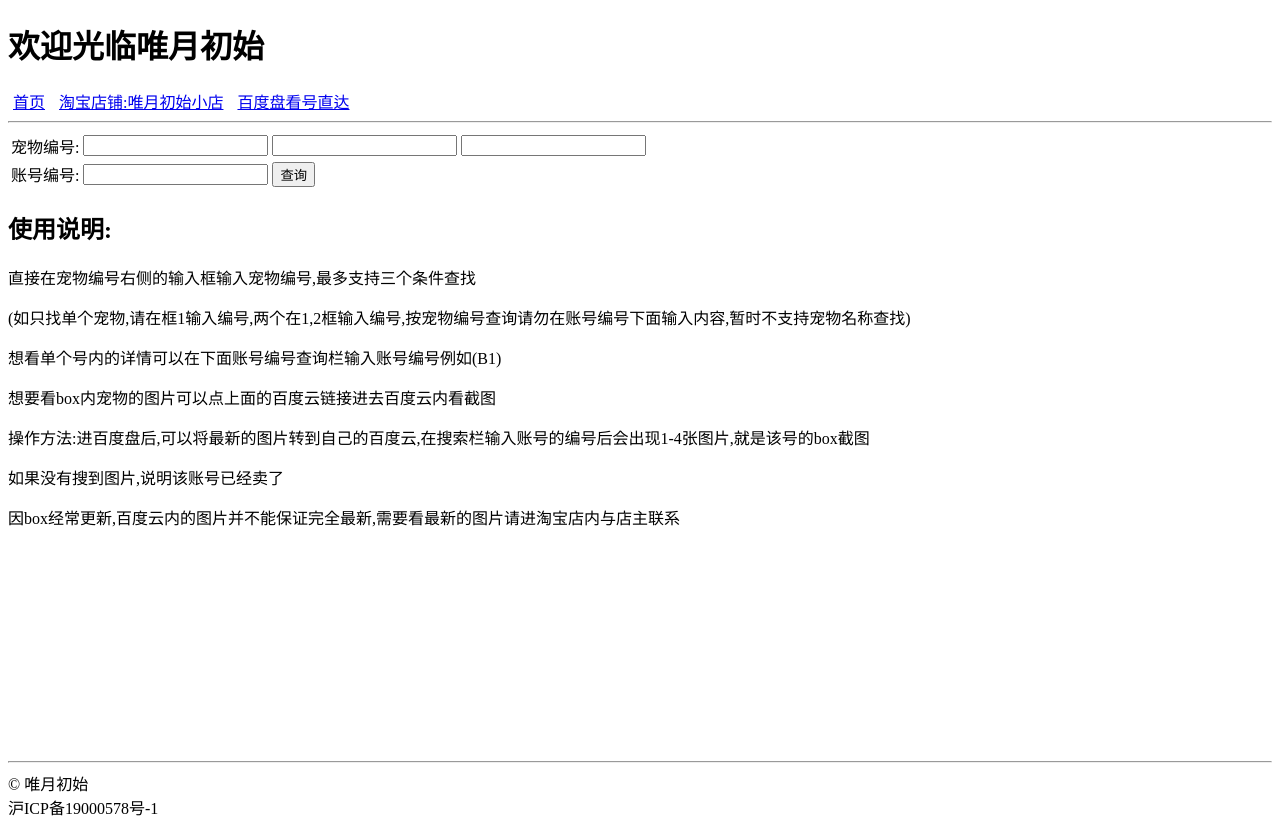
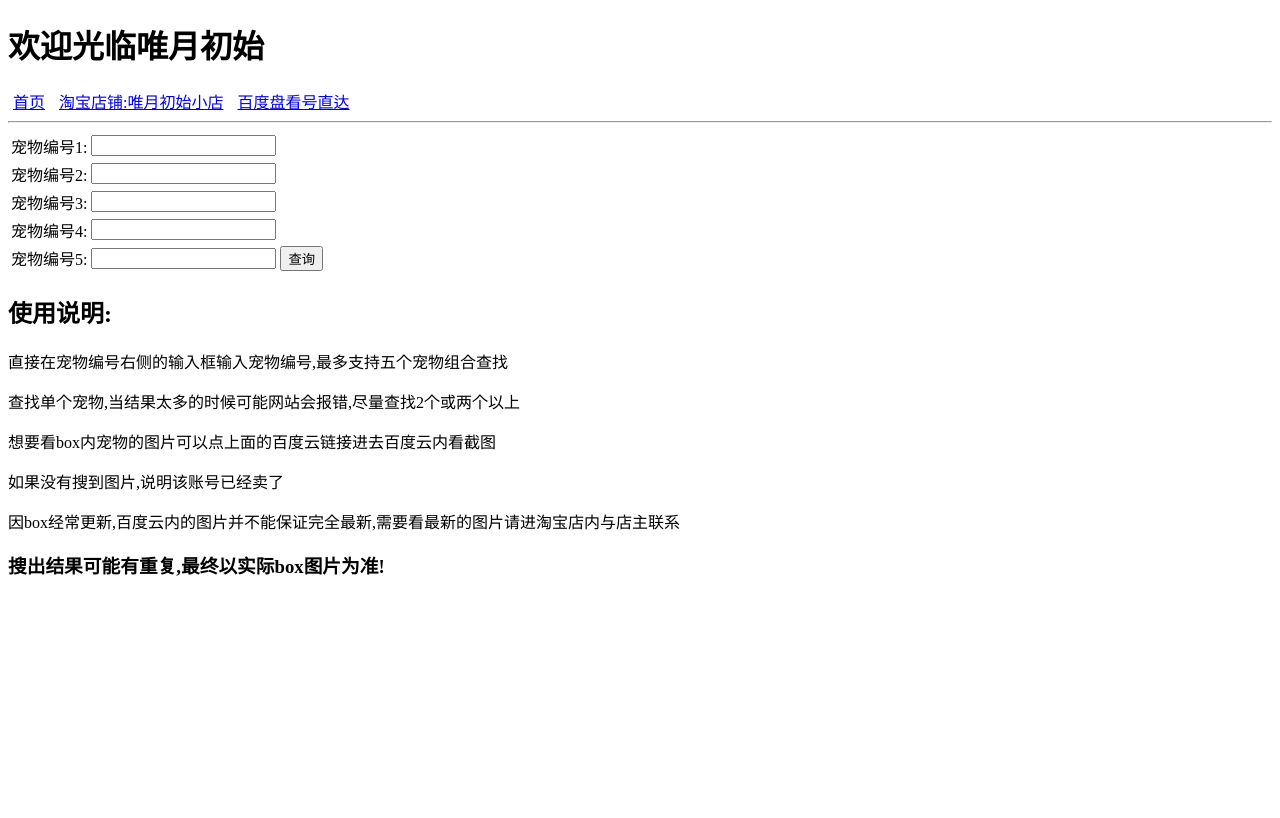
Before and after one commit to weiyuecn5/mysite, a Django app: page / in a window 1280 px wide. Shown: the top 818 px of the page. Run offline with Django 3.2, Linux system fonts and the light colour scheme.

Commit message:
3.24 更新首页代码

```diff
--- a/pad/views.py
+++ b/pad/views.py
@@ -1,50 +1,45 @@
 from django.shortcuts import render
+import time
 from django.http import HttpResponse
-import time
-from .models import *
+from .models import shujuku,duizhao
 
 def index(request):
     if request.method=='GET':
-        return render(request,'index.html')
+        return render(request, 'index.html')
     else:
-        tj_1 = request.POST.get("tj_1")
-        tj_2 = request.POST.get("tj_2")
-        tj_3 = request.POST.get("tj_3")
-        tj_4 = request.POST.get("tj_4")
+        bh_1=request.POST.get('bh_1')
+        bh_2=request.POST.get('bh_2')
+        bh_3=request.POST.get('bh_3')
+        bh_4=request.POST.get('bh_4')
+        bh_5=request.POST.get('bh_5')
+        if bh_1 and bh_2 and bh_3 and bh_4 and bh_5:
+            shujus=shujuku.objects.filter(宠物__icontains=bh_1).filter(宠物__icontains=bh_2).filter(宠物__icontains=bh_3).filter(宠物__icontains=bh_4).filter(宠物__icontains=bh_5)
+            for shuju in shujus:
+                shuju.宠物=chuli(shuju.宠物)
+            return render(request, 'jg.html', {'shuju': shujus, 'shuliang': len(shujus)})
+        elif bh_1 and bh_2 and bh_3 and bh_4:
+            shujus=shujuku.objects.filter(宠物__icontains=bh_1).filter(宠物__icontains=bh_2).filter(宠物__icontains=bh_3).filter(宠物__icontains=bh_4)
+            for shuju in shujus:
+                shuju.宠物=chuli(shuju.宠物)
+            return render(request, 'jg.html', {'shuju': shujus, 'shuliang': len(shujus)})
+        elif bh_1 and bh_2 and bh_3:
+            shujus=shujuku.objects.filter(宠物__icontains=bh_1).filter(宠物__icontains=bh_2).filter(宠物__icontains=bh_3)
+            for shuju in shujus:
+                shuju.宠物=chuli(shuju.宠物)
+            return render(request, 'jg.html', {'shuju': shujus, 'shuliang': len(shujus)})
+        elif bh_1 and bh_2:
+            shujus=shujuku.objects.filter(宠物__icontains=bh_1).filter(宠物__icontains=bh_2)
+            for shuju in shujus:
+                shuju.宠物=chuli(shuju.宠物)
+            return render(request, 'jg.html', {'shuju': shujus, 'shuliang': len(shujus)})
+        elif bh_1:
+            shujus=shujuku.objects.filter(宠物__icontains=bh_1)
+            for shuju in shujus:
+                shuju.宠物=chuli(shuju.宠物)
+            return render(request, 'jg.html', {'shuju': shujus, 'shuliang': len(shujus)})
+        else:
+            return render(request, 'index.html')
 
-        try:
-            cxjg = []
-            if tj_4:
-                cxjg.append(get_data(tj_4))
-                # print(cxjg)
-                return render(request, 'jg.html', {'shuju': cxjg,'shuliang':len(cxjg)})
-            elif tj_1 and tj_2 and tj_3:
-                for cw in shujuku.objects.all():
-                    if tj_1 in cw.宠物 and tj_2 in cw.宠物 and tj_3 in cw.宠物:
-                        cxjg.append(get_data(cw.账号编号))
-                if len(cxjg)>0:
-                    return render(request, 'jg.html', {'shuju': cxjg,'shuliang':len(cxjg)})
-                else:
-                    return render(request, 'jg.html', {'shuju': cxjg,'shuliang':len(cxjg)})
-            elif tj_1 and tj_2:
-                for cw in shujuku.objects.all():
-                    if tj_1 in cw.宠物 and tj_2 in cw.宠物:
-                        cxjg.append(get_data(cw.账号编号))
-                if len(cxjg)>0:
-                    return render(request, 'jg.html', {'shuju': cxjg,'shuliang':len(cxjg)})
-                else:
-                    return render(request, 'jg.html', {'shuju': cxjg,'shuliang':len(cxjg)})
-            elif tj_1:
-                for cw in shujuku.objects.all():
-                    if tj_1 in cw.宠物:
-                        cxjg.append(get_data(cw.账号编号))
-                if len(cxjg)>0:
-                    return render(request, 'jg.html', {'shuju': cxjg,'shuliang':len(cxjg)})
-                else:
-                    return render(request, 'jg.html', {'shuju': cxjg,'shuliang':len(cxjg)})
-        except:
-                return render(request,'jg.html',{'shuliang':0})
-        return  render(request,'jg.html',{'shuliang':0})
 
 def addshuju(request):
     if request.method == 'GET':
@@ -101,24 +96,28 @@ def add(request,zhid,st='0',dj='0',cw='0'): #/账号编号/石头数量/等级/
         shuju.save()
         return HttpResponse('账号:%s 已更新!' % zhid)
 
-
-def get_data(a):
-    all_cw='' #所有处理过的宠物数据
-    li=[]
-    shuju = shujuku.objects.get(账号编号=a)
-    for data in shuju.宠物.split(','):
+def chuli(cw):
+    cw_1 = '\n7w5宠物:\n'
+    cw_2 = '5w宠物:\n'
+    cw_3 = '6000宠物:\n'
+    cw_4 = '15000宠物:\n'
+    cw_5 = '其他宠物:\n'
+    for data in cw.split(','):
         if len(data) > 4 or len(data) < 3:
             continue
         else:
             try:
                 a = duizhao.objects.get(pk=data)
-                all_cw = all_cw + '[' + a.宠物编号 + a.宠物名字 + '] '
-                shuju.宠物 = all_cw
+                if int(a.宠物价值)==75000:
+                    cw_1=cw_1+'[' + a.宠物编号 + a.宠物名字 + '] '
+                elif int(a.宠物价值)==50000:
+                    cw_2 = cw_2 + '[' + a.宠物编号 + a.宠物名字 + '] '
+                elif int(a.宠物价值)==6000:
+                    cw_3 = cw_3 + '[' + a.宠物编号 + a.宠物名字 + '] '
+                elif int(a.宠物价值) == 15000:
+                    cw_4 = cw_4 + '[' + a.宠物编号 + a.宠物名字 + '] '
+                else:
+                    cw_5 = cw_5+ '[' + a.宠物编号 + a.宠物名字 + '] '
             except:
                 pass
-    li.append(shuju.账号编号)
-    li.append(shuju.石头数量)
-    li.append(shuju.等级)
-    li.append(shuju.更新时间)
-    li.append(shuju.宠物)
-    return li
+    return cw_1+'\n'+cw_2+'\n'+cw_3+'\n'+cw_4+'\n'+cw_5
--- a/templates/index.html
+++ b/templates/index.html
@@ -14,28 +14,36 @@
     <table>
         <tbody>
         <tr>
-            <td>宠物编号:</td>
-            <td><input type="text" name="tj_1"></td>
-            <td><input type="text" name="tj_2"></td>
-            <td><input type="text" name="tj_3"></td>
+            <td>宠物编号1:</td>
+            <td><input type="text" name="bh_1"></td>
         </tr>
         <tr>
-            <td>账号编号:</td>
-            <td><input type="text" name="tj_4"></td>
+            <td>宠物编号2:</td>
+            <td><input type="text" name="bh_2"></td>
+        </tr>
+        <tr>
+            <td>宠物编号3:</td>
+            <td><input type="text" name="bh_3"></td>
+        </tr>
+                <tr>
+            <td>宠物编号4:</td>
+            <td><input type="text" name="bh_4"></td>
+        </tr>
+        <tr>
+            <td>宠物编号5:</td>
+            <td><input type="text" name="bh_5"></td>
             <td><input type="submit" value="查询"></td>
         </tr>
         </tbody>
     </table>
 </form>
 <h2>使用说明:</h2>
-<p>直接在宠物编号右侧的输入框输入宠物编号,最多支持三个条件查找</p>
-<p>(如只找单个宠物,请在框1输入编号,两个在1,2框输入编号,按宠物编号查询请勿在账号编号下面输入内容,暂时不支持宠物名称查找)</p>
-<p>想看单个号内的详情可以在下面账号编号查询栏输入账号编号例如(B1)</p>
+<p>直接在宠物编号右侧的输入框输入宠物编号,最多支持五个宠物组合查找</p>
+<p>查找单个宠物,当结果太多的时候可能网站会报错,尽量查找2个或两个以上</p>
 <p>想要看box内宠物的图片可以点上面的百度云链接进去百度云内看截图</p>
-<p>操作方法:进百度盘后,可以将最新的图片转到自己的百度云,在搜索栏输入账号的编号后会出现1-4张图片,就是该号的box截图</p>
 <p>如果没有搜到图片,说明该账号已经卖了</p>
 <p>因box经常更新,百度云内的图片并不能保证完全最新,需要看最新的图片请进淘宝店内与店主联系
-    <br>
+<h3>搜出结果可能有重复,最终以实际box图片为准!</h3>
     <br>
     <br>
     <br>
@@ -57,7 +65,5 @@
     <div>沪ICP备19000578号-1</div>
   </div>
 </footer>
-
-
 </body>
 </html>
```
Also changed, not shown: templates/jg.html (+22 -15 lines), README.md.
